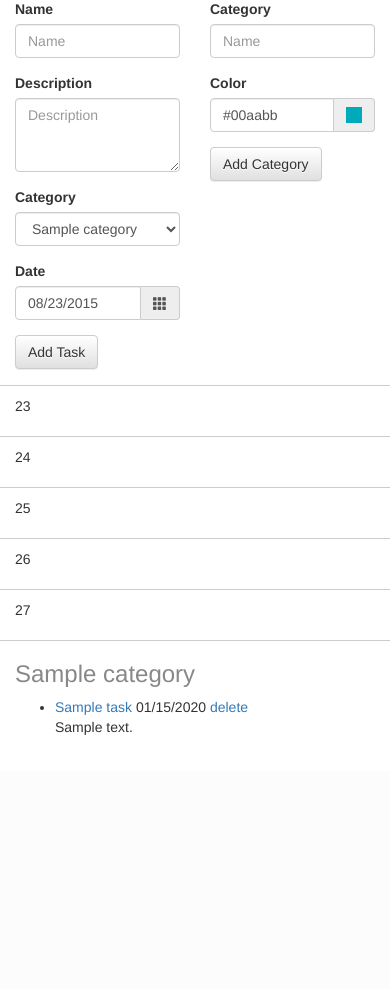
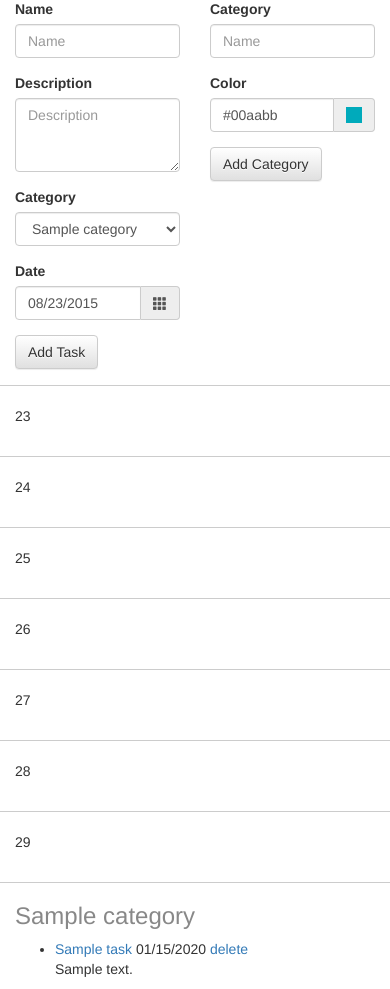
Before and after one commit to nicholasday/calendar, a Flask app: page / in a window 390 px wide. Shown: the part 73-1062 px from the top of the page. Before the commit the page ends 808 px from the top, so only its background shows below. Run offline with Flask 2, Linux system fonts and the light colour scheme; a user stored in the database is signed in; tables that the repository leaves empty hold one stand-in row (values such as "Sample post"); some libraries are stand-ins or nearby versions.

Commit message:
More calendar changes

```diff
--- a/app.py
+++ b/app.py
@@ -166,7 +166,7 @@ def main():
     mobile_list = []
     for week in new_list_calendar:
         for day in week:
-            if (day[0] >= datetime.datetime.now().day) and (day[0] <= (datetime.datetime.now().day + 4)):
+            if (day[0] >= datetime.datetime.now().day) and (day[0] <= (datetime.datetime.now().day + 6)):
                 mobile_list.append(day)
 
     html_calendar = make_html_calendar(new_list_calendar)
--- a/static/css/styles.css
+++ b/static/css/styles.css
@@ -16,8 +16,8 @@ td {
         display: block;
     }
     .mobile_list {
-        padding-top: 10px;
-        padding-bottom: 10px;
+        padding-top: 20px;
+        padding-bottom: 20px;
     }
     .mobile .row {
         border-top: 1px solid #ccc;
```
